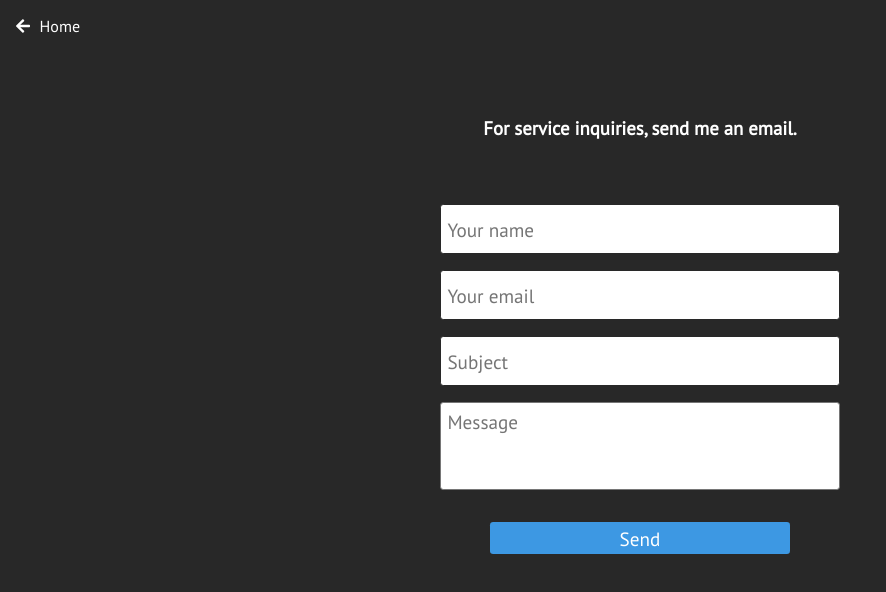
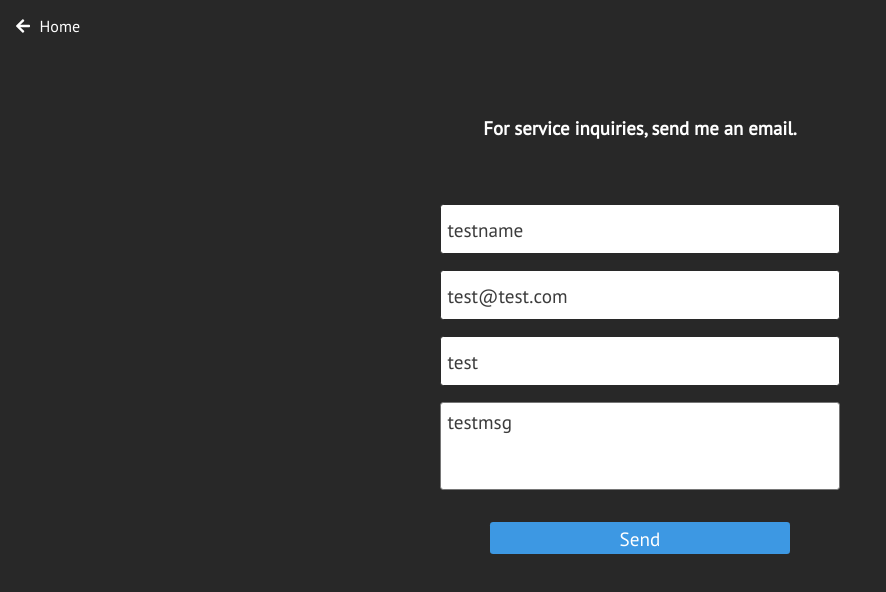
Before and after one commit to endepointe/endepointe, a React (Create React App) app in the folder client/: page /contact in a window 1280 px wide. Shown: the top 592 px of the page, without its empty margins (0-886 px from the left). Built offline with nearby package versions, Linux system fonts and the light colour scheme.

Commit message:
gmail issue, adding oauth next

```diff
--- a/client/package.json
+++ b/client/package.json
@@ -13,7 +13,8 @@
     "react": "^16.13.1",
     "react-dom": "^16.13.1",
     "react-router-dom": "^5.2.0",
-    "react-scripts": "3.4.1"
+    "react-scripts": "3.4.1",
+    "serialize-javascript": "^4.0.0"
   },
   "scripts": {
     "start": "react-scripts start",
--- a/client/src/Contact.js
+++ b/client/src/Contact.js
@@ -25,7 +25,7 @@ const Contact = () => {
   const showMessage = () => {
     clearInterval(timeoutId);
     history.push('/');
-    window.location.reload();
+    // window.location.reload();
   }
 
   const handleFailure = (info) => {
@@ -84,23 +84,27 @@ const Contact = () => {
         <input
           required
           className="name"
+          value="testname"
           placeholder="Your name"
           name="name" type="text" />
         <label htmlFor="email"></label>
         <input
           required
           className="email"
+          value="test@test.com"
           placeholder="Your email"
           name="email" type="email" />
         <label htmlFor="subject"></label>
         <input
           required
           className="subject"
+          value="test"
           placeholder="Subject"
           name="subject" type="text" />
         <label htmlFor="message"></label>
         <textarea
           required
+          value="testmsg"
           className="message"
           name="message" id="message" placeholder="Message"></textarea>
         <button>Send</button>
```
Also changed, not shown: 2 other files (tests, documents, lock files or other folders).
